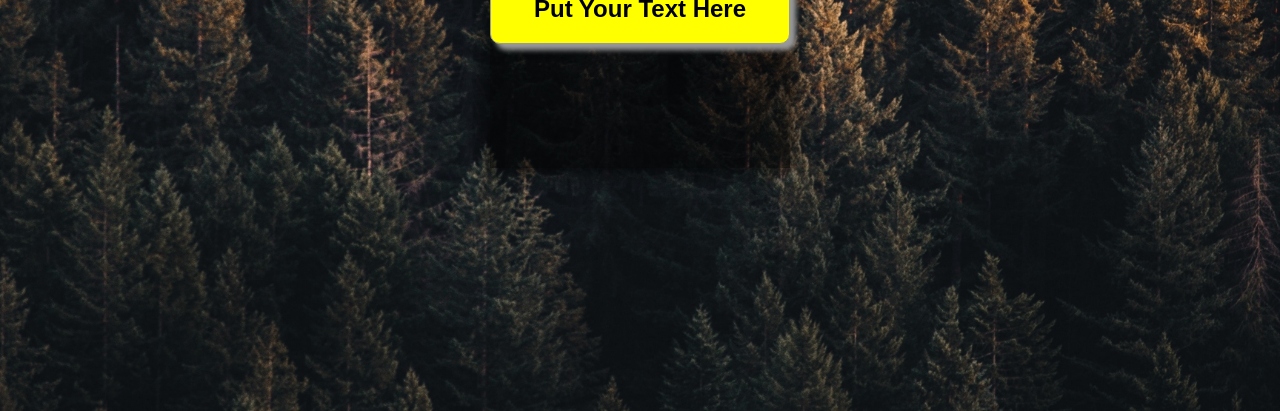
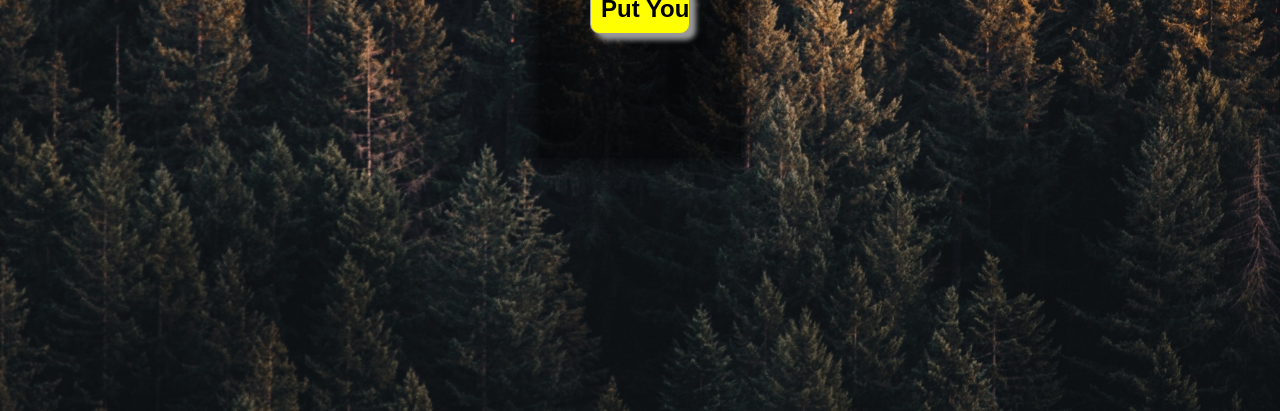
Before and after one commit to WikeNN/wikenn.github.io, a plain HTML site: page index.html in a window 1280 px wide. Shown: the part 389-800 px from the top of the page. Drawn offline with Linux system fonts and the light colour scheme.

Commit message:
Update index.html

```diff
--- a/index.html
+++ b/index.html
@@ -95,7 +95,7 @@
 <img class="logo" src="wikenn.png" alt="WikeNN"><br>
 
 <form>
-<input style="width: 300px; padding: 20px; cursor: pointer; box-shadow: 6px 6px 5px; #999; -webkit-box-shadow: 6px 6px 5px #999; -moz-box-shadow: 6px 6px 5px #999; font-weight: bold; background: #ffff00; color: #000; border-radius: 10px; border: 1px solid #999; font-size: 150%;" type="button" value="Put Your Text Here" onclick="window.location.href='https://wikenn.github.io/filmy.html'" />
+<input style="width: 100px; padding: 10px; cursor: pointer; box-shadow: 6px 6px 5px; #999; -webkit-box-shadow: 6px 6px 5px #999; -moz-box-shadow: 6px 6px 5px #999; font-weight: bold; background: #ffff00; color: #000; border-radius: 10px; border: 1px solid #999; font-size: 150%;" type="button" value="Put Your Text Here" onclick="window.location.href='https://wikenn.github.io/filmy.html'" />
 </form>
 
 </a>
```
